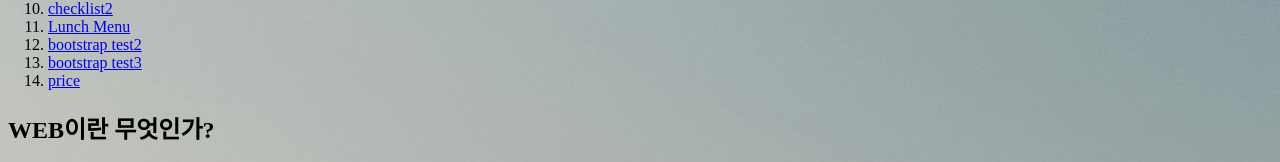
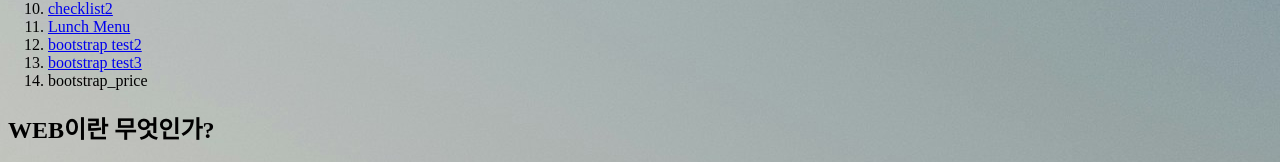
Before and after one commit to swdean07/testweb2, a plain HTML site: page index.html in a window 1280 px wide. Shown: the part 309-471 px from the top of the page. Drawn offline with Linux system fonts and the light colour scheme.

Commit message:
부트스트랩 내용 수정

```diff
--- a/index.html
+++ b/index.html
@@ -28,7 +28,7 @@
  <li><a href="events.html">Lunch Menu</a></li>
  <li><a href="10.html">bootstrap test2</a></li>
  <li><a href="11.html">bootstrap test3</a></li>
- <li><a href="price.html">price</a></li>
+ <li><price href="price.html">bootstrap_price</a></li>
  </ol>
  <h2>WEB이란 무엇인가?</h2>
  <p style="margin-top: 40px;">
```
